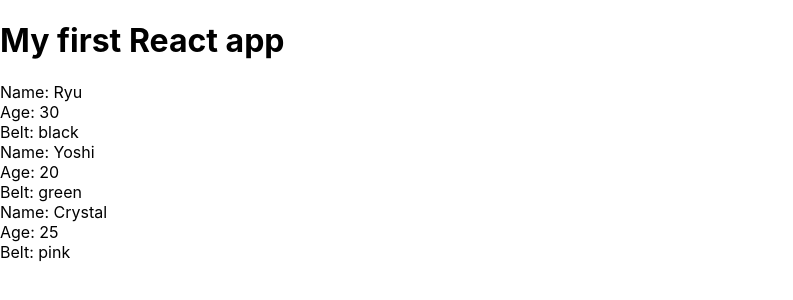
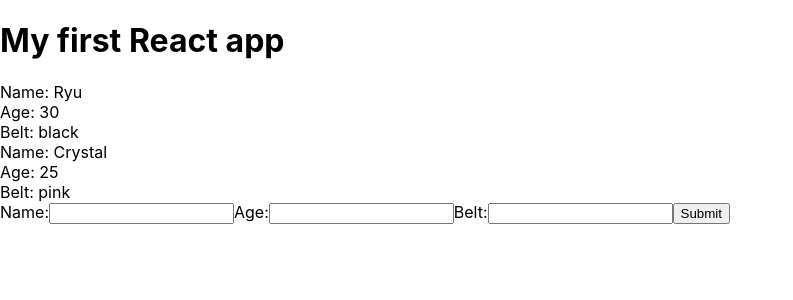
Before and after one commit to Messinias1/My-First-React-App, a React (Create React App) app: page / in a window 1280 px wide. Shown: the top 300 px of the page, without its empty margins (0-793 px from the left). Built offline with nearby package versions, Linux system fonts and the light colour scheme.

Commit message:
Add Ninja file created

```diff
--- /dev/null
+++ b/src/AddNinja.js
@@ -0,0 +1,37 @@
+
+import React, { Component } from 'react'
+
+class AddNinja extends Component {
+  state = {
+    name: null,
+    age: null,
+    belt: null
+  }
+  handleChange = (e) => {
+    // console.log(e.target.id, e.target.value);
+    this.setState({
+      [e.target.id]: e.target.value
+    });
+  }
+  handleSubmit = (e) => {
+    e.preventDefault();
+    this.props.addNinja(this.state)
+  }
+  render() {
+    return (
+      <div>
+        <form onSubmit={this.handleSubmit}>
+          <label htmlFor="name">Name:</label>
+          <input type="text" id="name" onChange={this.handleChange} />
+          <label htmlFor="age">Age:</label>
+          <input type="text" id="age" onChange={this.handleChange} />
+          <label htmlFor="belt">Belt:</label>
+          <input type="text"id="belt" onChange={this.handleChange} />
+          <button>Submit</button>
+        </form>
+      </div>
+    )
+  }
+}
+
+export default AddNinja
--- a/src/App.js
+++ b/src/App.js
@@ -1,28 +1,6 @@
-// import React from 'react';
-// import Ninjas from './Ninjas'
-
-// function App() {
-//   state = {
-//     ninjas : [
-//       {name: "Ryu", age: 30, belt: 'black', id: 1},
-//       {name: "Yoshi", age: 20, belt: 'green', id: 2},
-//       {name: "Crystal", age: 25, belt: 'pink', id: 3}
-//     ]
-//   }
-//   return (
-//     <div className="App">
-//       <h1>My First React App!</h1>
-//       <Ninjas ninjas={this.state.ninjas}/>
-//     </div>
-//   );
-// }
-
-// export default App;
-
-
-
 import React, { Component } from 'react';
 import Ninjas from './Ninjas'
+import AddNinja from './AddNinja'
 
 class App extends Component {
   state = {
@@ -32,11 +10,19 @@ class App extends Component {
       { name: 'Crystal', age: 25, belt: 'pink', id: 3 }
     ]
   }
+  addNinja = (ninja) => {
+    ninja.id = Math.random()
+    let ninjas = [...this.state.ninjas, ninja]
+    this.setState({
+      ninjas: ninjas
+    })
+  }
   render() {
     return (
       <div className="App">
         <h1>My first React app</h1>
         <Ninjas ninjas={this.state.ninjas}/>
+        <AddNinja addNinja={this.addNinja}/>
       </div>
     );
   }
--- a/src/Ninjas.js
+++ b/src/Ninjas.js
@@ -2,18 +2,33 @@
 import React from 'react'
 
 const Ninjas = ({ninjas}) => {
-    const ninjaList = ninjas.map(ninja => {
-      return (
-      <div className="ninja" key={ninja.id}>
+    // const ninjaList = ninjas.map(ninja => {
+    //   if (ninja.age > 20) {
+    //   return (
+    //   <div className="ninja" key={ninja.id}>
+    //     <div>Name: { ninja.name }</div>
+    //     <div>Age: { ninja.age }</div>
+    //     <div>Belt: { ninja.belt }</div>
+    //   </div>
+    //   )
+    //   } else {
+    //     return null
+    //   }
+    // })
+
+    return (
+     <div className="ninja-list">
+       {
+        ninjas.map(ninja => {
+         return ninja.age > 20 ? (
+       <div className="ninja" key={ninja.id}>
         <div>Name: { ninja.name }</div>
         <div>Age: { ninja.age }</div>
         <div>Belt: { ninja.belt }</div>
       </div>
-      )
+      ) : null
     })
-    return (
-     <div className="ninja-list">
-       {ninjaList}
+       }
      </div>
     )
   }
```
